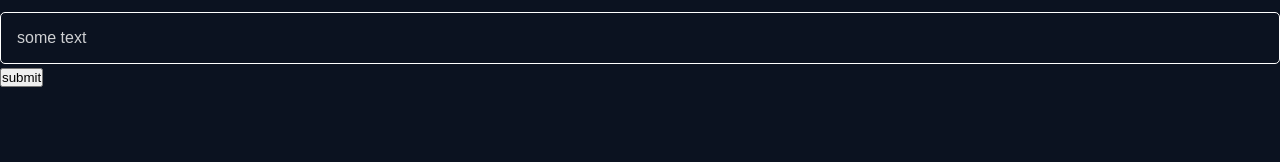
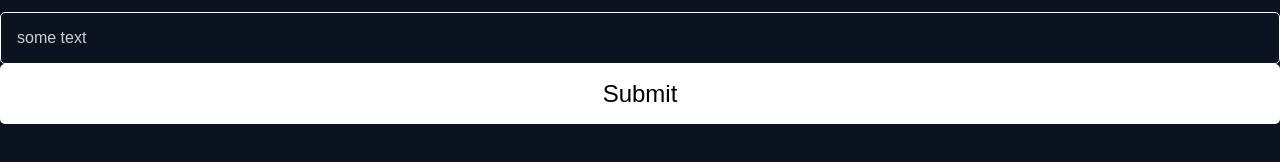
Before and after one commit to Ezeh20/Editable-Portfolio, a React (Vite) app: page /signup in a window 1280 px wide. Shown: the part 222-384 px from the top of the page. Built offline with nearby package versions, Linux system fonts and the light colour scheme.

Commit message:
chore: button component

```diff
--- /dev/null
+++ b/src/components/button/Button.jsx
@@ -0,0 +1,29 @@
+import PropTypes from 'prop-types'
+import styles from './Button.module.scss'
+
+export function Button({ label, className, disabled, type, ...props }) {
+  return (
+    <button
+      type={type}
+      disabled={disabled}
+      {...props}
+      className={`${styles.btn} ${className}`}
+    >
+      {label}
+    </button>
+  )
+}
+
+Button.propTypes = {
+  label: PropTypes.string,
+  className: PropTypes.string,
+  disabled: PropTypes.bool,
+  type: PropTypes.string,
+}
+
+Button.defaultProps = {
+  label: 'label',
+  className: '',
+  disabled: false,
+  type: 'button',
+}
--- /dev/null
+++ b/src/components/button/Button.module.scss
@@ -0,0 +1,18 @@
+.btn {
+    padding: 1rem;
+    display: flex;
+    justify-content: center;
+    width: 100%;
+    border-radius: var(--border-radius-xs);
+    font-size: 24px;
+    font-weight: 500;
+    background-color: var(--white);
+    border: none;
+    outline: none;
+    transition: var(--linear-300);
+
+    &:hover {
+        cursor: pointer;
+        background-color: var(--secondary-color);
+    }
+}
--- /dev/null
+++ b/src/components/button/index.js
@@ -0,0 +1,3 @@
+import { Button } from './Button'
+
+export default Button
--- a/src/components/input/Input.jsx
+++ b/src/components/input/Input.jsx
@@ -1,5 +1,5 @@
 import PropTypes from 'prop-types'
-import styles from './Imput.module.scss'
+import styles from './Input.module.scss'
 
 export function Input({ label, placeholder, id, type, className, ...props }) {
   return (
--- a/src/pages/signup/Signup.jsx
+++ b/src/pages/signup/Signup.jsx
@@ -1,6 +1,7 @@
 import { useState } from 'react'
 import Input from '../../components/input'
 import styles from './Signup.module.scss'
+import Button from '../../components/button'
 
 const uuid = crypto.randomUUID()
 const initialState = {
@@ -33,9 +34,7 @@ export function Signup() {
         type="password"
         onChange={(e) => setUser({ ...user, password: e.target.value })}
       />
-      <button type="button" onClick={handleSubmit}>
-        submit
-      </button>
+      <Button type="button" label="Submit" onClick={handleSubmit} />
     </div>
   )
 }
```
Also changed, not shown: .eslintrc.cjs, src/components/input/Input.module.scss (renamed from src/components/input/Imput.module.scss).
